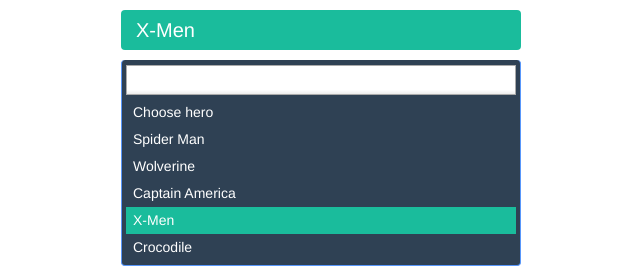
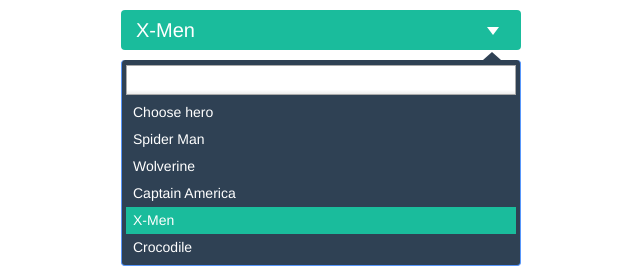
Before and after one commit to bauerjon/Flat-UI-Select, a plain HTML site: page index.html in a window 1280 px wide. Both pictures are taken after a click on the element "X-Men". Shown: the full height of the page, 319-959 px from the left. Drawn offline with nearby package versions, Linux system fonts and the light colour scheme.

Commit message:
added arrow

```diff
--- a/css/flat-ui-select2.css
+++ b/css/flat-ui-select2.css
@@ -41,7 +41,7 @@
   background-color: #1abc9c !important;
   color: #fff !important;
 }
-.select2-drop {
+.select2-drop{
   margin-top: 10px;
   padding-top: 5px;
   background-color: #2f4154;
@@ -57,3 +57,30 @@
   background-color: transparent;
   color:#fff;
 }
+.select2-arrow{
+  visibility: hidden;
+}
+.select2-container .caret {
+  position: absolute;
+  right: 22px;
+  top: 50%;
+  margin-top: -3px;
+  border-width: 8px 6px;
+  border-bottom-color: #fff;
+  border-top-color: #fff;
+  border-style: solid;
+  border-bottom-style: none;
+}
+.select2-drop .caret{
+  position: absolute;
+  right: 19px;
+  top: -19px;
+  margin-top: 11px;
+  border-width: 8px 9px;
+  border-bottom-color: #2f4154;
+  border-top-color: #2f4154;
+  border-style: solid;
+  border-bottom-style: none;
+  -webkit-transform: rotate(180deg);
+  opacity: 1;
+}
--- a/index.html
+++ b/index.html
@@ -13,7 +13,11 @@
     <link rel="stylesheet" type="text/css" href="css/select2.css">
     <link rel="stylesheet" type="text/css" href="css/flat-ui-select2.css">
     <script type="text/javascript">
-      $(document).ready(function() { $("#custom-select").select2(); });
+      $(document).ready(function() {
+        $("#custom-select").select2();
+        $( ".select2-container" ).append( "<span class=\"dropdown-caret caret \"></span>" );
+        $( ".select2-drop" ).append( "<span class=\"dropdown-caret caret \"></span>" );
+      });
     </script>
 </head>
 <body>
```
